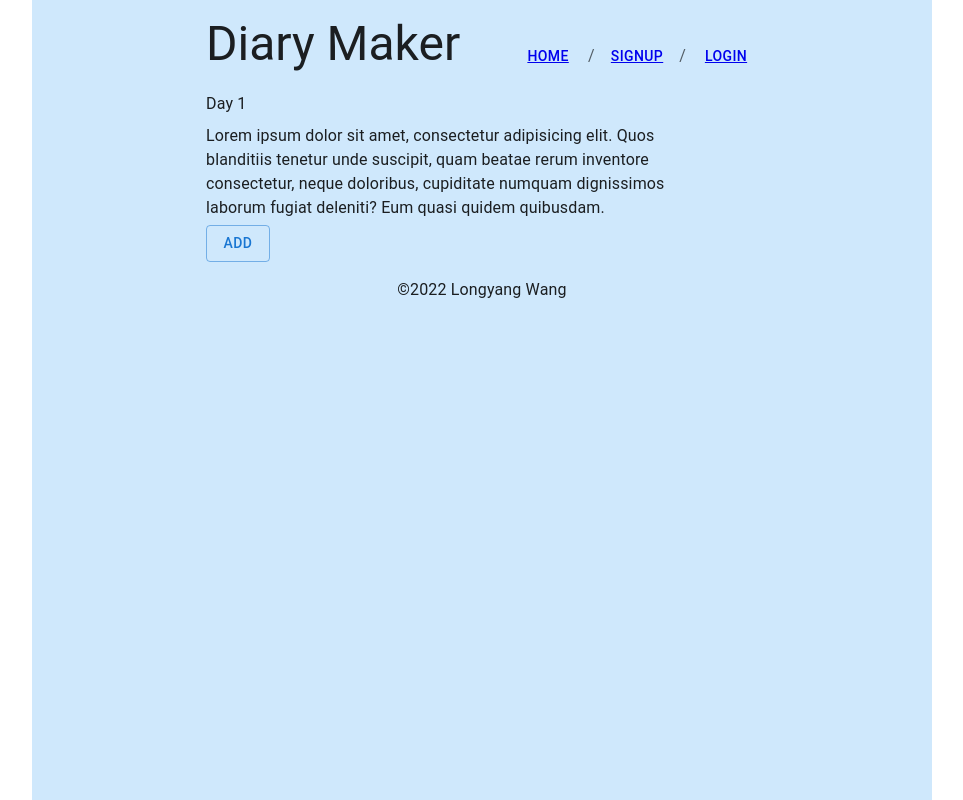
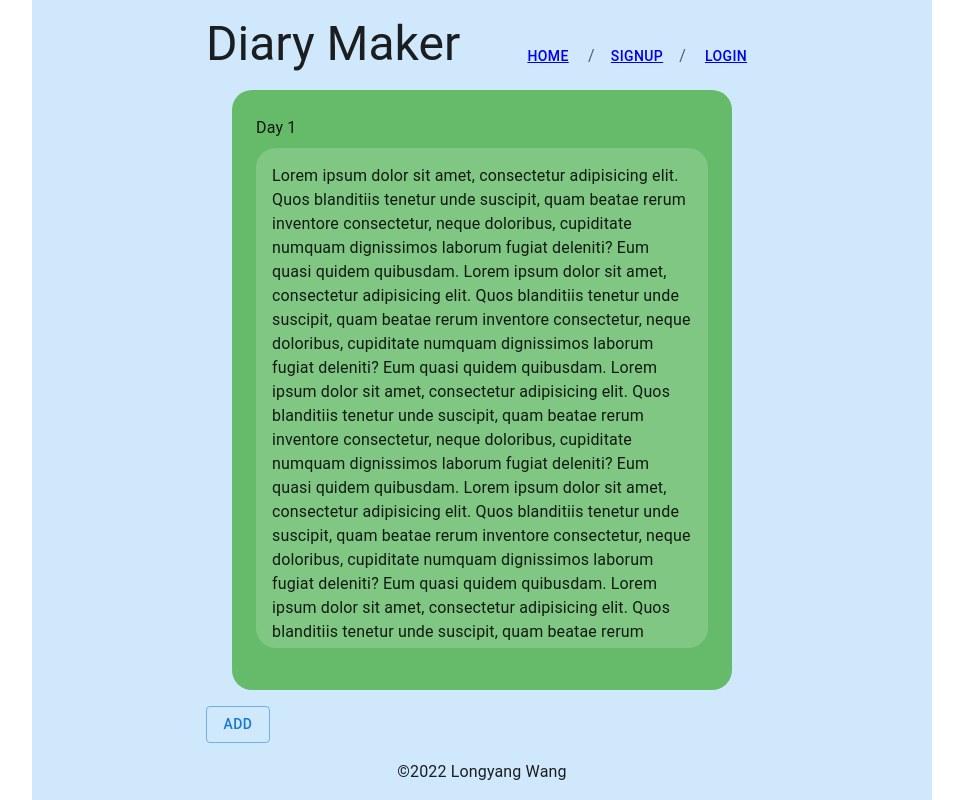
Before and after one commit to YangLongWang/taking-diary, a React (Create React App) app in the folder client/: page / in a window 1280 px wide. Shown: the whole page, without its empty margins (158-1121 px from the left). Built offline with nearby package versions, Linux system fonts and the light colour scheme.

Commit message:
journal component, change css

```diff
--- a/client/src/components/Footer/index.js
+++ b/client/src/components/Footer/index.js
@@ -1,11 +1,24 @@
 import React from "react";
-import { Typography } from "@mui/material";
+import { Typography, Box } from "@mui/material";
 
 export default function Footer() {
   return (
-    <Typography align="center" sx={{ mt: 2 }}>
-      {" "}
-      &copy;{new Date().getFullYear()} Longyang Wang
-    </Typography>
+    <Box
+      sx={{
+        display: "flex",
+        justifyContent: "center",
+      }}
+    >
+      <Typography
+        sx={{
+          my: 2,
+          position: "absolute",
+          bottom: 0,
+        }}
+      >
+        {" "}
+        &copy;{new Date().getFullYear()} Longyang Wang
+      </Typography>
+    </Box>
   );
 }
--- a/client/src/components/Journal/index.js
+++ b/client/src/components/Journal/index.js
@@ -3,15 +3,49 @@ import { Box, Typography } from "@mui/material";
 
 function Journal() {
   return (
-    <Box sx={{ width: "100%", maxWidth: 500 }}>
+    <Box
+      sx={{
+        width: "100%",
+        height: "600px",
+        maxWidth: 500,
+        // border: "1px solid black",
+        borderRadius: "20px",
+        padding: 3,
+        mb: 2,
+        bgcolor: "#66bb6a",
+      }}
+    >
       <Typography variant="subtitle1" gutterBottom>
         Day 1
       </Typography>
       <Typography
         variant="body1"
         gutterBottom
-        sx={{ width: "100%", maxWidth: 500 }}
+        sx={{
+          width: "100%",
+          // maxWidth: 500,
+          height: "500px",
+          // border: "1px solid black",
+          borderRadius: "20px",
+          padding: 2,
+          bgcolor: "#81c784",
+          overflowY: "scroll",
+        }}
       >
+        Lorem ipsum dolor sit amet, consectetur adipisicing elit. Quos
+        blanditiis tenetur unde suscipit, quam beatae rerum inventore
+        consectetur, neque doloribus, cupiditate numquam dignissimos laborum
+        fugiat deleniti? Eum quasi quidem quibusdam. Lorem ipsum dolor sit amet,
+        consectetur adipisicing elit. Quos blanditiis tenetur unde suscipit,
+        quam beatae rerum inventore consectetur, neque doloribus, cupiditate
+        numquam dignissimos laborum fugiat deleniti? Eum quasi quidem quibusdam.
+        Lorem ipsum dolor sit amet, consectetur adipisicing elit. Quos
+        blanditiis tenetur unde suscipit, quam beatae rerum inventore
+        consectetur, neque doloribus, cupiditate numquam dignissimos laborum
+        fugiat deleniti? Eum quasi quidem quibusdam. Lorem ipsum dolor sit amet,
+        consectetur adipisicing elit. Quos blanditiis tenetur unde suscipit,
+        quam beatae rerum inventore consectetur, neque doloribus, cupiditate
+        numquam dignissimos laborum fugiat deleniti? Eum quasi quidem quibusdam.
         Lorem ipsum dolor sit amet, consectetur adipisicing elit. Quos
         blanditiis tenetur unde suscipit, quam beatae rerum inventore
         consectetur, neque doloribus, cupiditate numquam dignissimos laborum
--- a/client/src/index.js
+++ b/client/src/index.js
@@ -9,7 +9,10 @@ import { Container } from "@mui/material";
 const root = ReactDOM.createRoot(document.getElementById("root"));
 root.render(
   <React.StrictMode>
-    <Container maxWidth="md" sx={{ bgcolor: "#cfe8fc", height: "100vh" }}>
+    <Container
+      maxWidth="md"
+      sx={{ bgcolor: "#cfe8fc", width: "100%", height: "100vh" }}
+    >
       <App />
     </Container>
   </React.StrictMode>
--- a/client/src/pages/Home.js
+++ b/client/src/pages/Home.js
@@ -5,7 +5,15 @@ import Journal from "../components/Journal";
 function Home() {
   return (
     <>
-      <Journal />
+      <Box
+        sx={{
+          display: "flex",
+          justifyContent: "center",
+        }}
+      >
+        <Journal />
+      </Box>
+
       <Button variant="outlined">add</Button>
     </>
   );
```
Also changed, not shown: client/src/App.js (+5 -5 lines).
